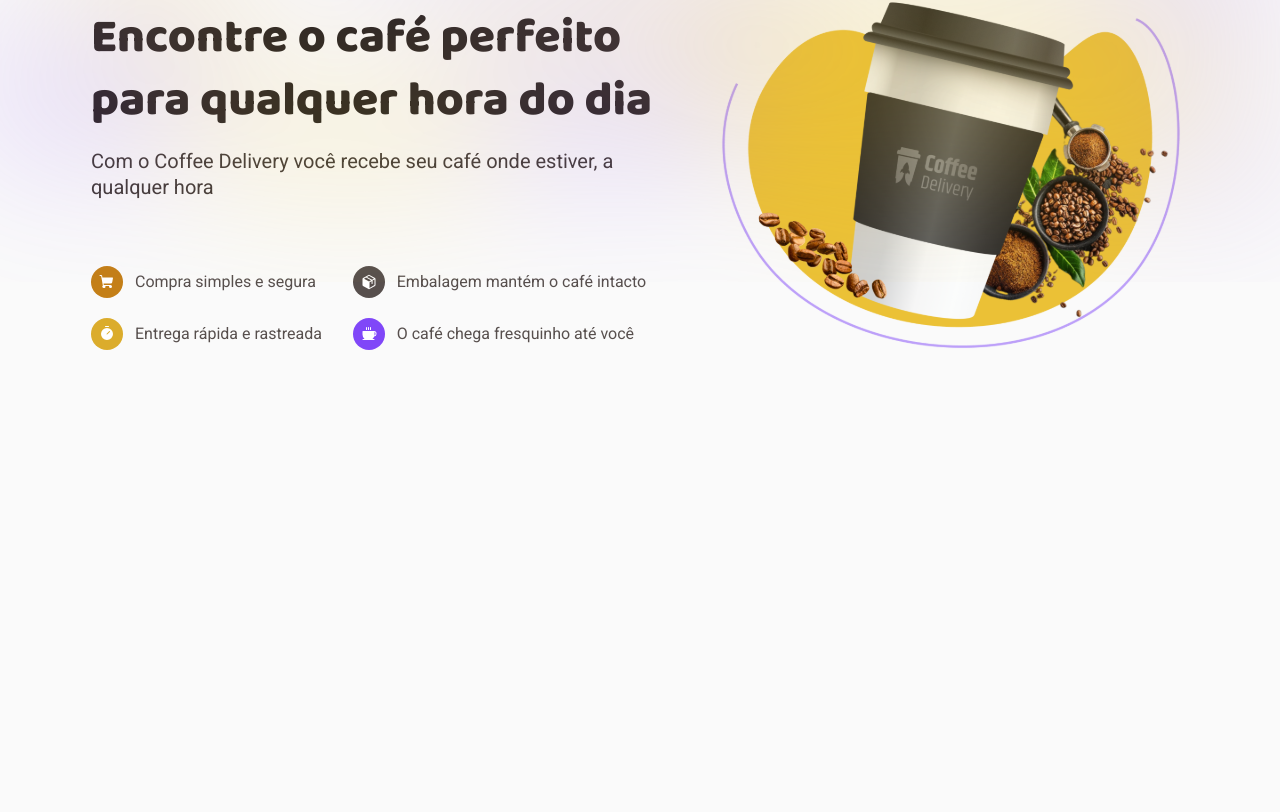
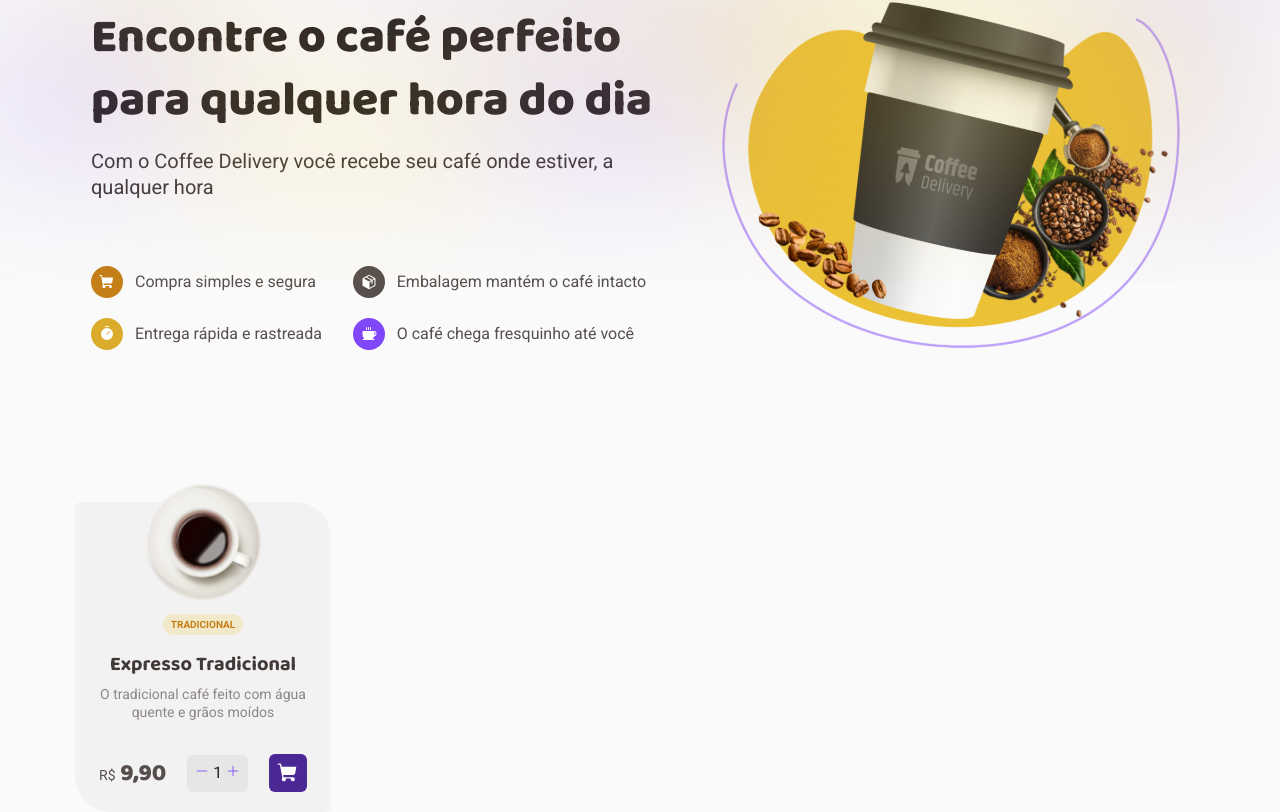
Before and after one commit to reciokaue/coffe-delivery, a React (Vite) app: page / in a window 1280 px wide. Shown: the part 202-1014 px from the top of the page. Before the commit the page ends 800 px from the top, so only its background shows below. Built offline with nearby package versions, Linux system fonts and the light colour scheme.

Commit message:
coffee card

```diff
--- /dev/null
+++ b/src/components/CoffeeCard/index.tsx
@@ -0,0 +1,31 @@
+import { Minus, Plus, ShoppingCart } from 'phosphor-react'
+import { Amount, CoffeeCardContainer, Footer, Label } from './styles'
+
+export function CoffeeCard() {
+  return (
+    <CoffeeCardContainer>
+      <img src="/images/coffees/americano.png" alt="" />
+      <Label>tradicional</Label>
+      <h1>Expresso Tradicional</h1>
+      <p>O tradicional café feito com água quente e grãos moídos</p>
+      <Footer>
+        <span>
+          R$
+          <strong> 9,90</strong>
+        </span>
+        <Amount>
+          <button>
+            <Minus size={14} />
+          </button>
+          <span>1</span>
+          <button>
+            <Plus size={14} />
+          </button>
+        </Amount>
+        <button id="shopping-button">
+          <ShoppingCart size={22} weight="fill" />
+        </button>
+      </Footer>
+    </CoffeeCardContainer>
+  )
+}
--- /dev/null
+++ b/src/components/CoffeeCard/styles.ts
@@ -0,0 +1,103 @@
+import styled from 'styled-components'
+import { fonts } from '../../styles/fonts'
+
+export const CoffeeCardContainer = styled.div`
+  display: flex;
+  align-items: center;
+  flex-direction: column;
+
+  width: 16rem;
+  height: 19.375rem;
+  flex-shrink: 0;
+  border-radius: 6px 36px;
+  padding: 1.25rem 1.5rem;
+
+  background: ${(props) => props.theme['base-card']};
+
+  img {
+    width: 120px;
+    height: 120px;
+    flex-shrink: 0;
+    margin-top: calc(-1.25rem * 2);
+  }
+
+  h1 {
+    color: ${(props) => props.theme['base-subtitle']};
+    ${fonts.titleS}
+    margin-bottom: 0.5rem;
+  }
+  p {
+    color: ${(props) => props.theme['base-label']};
+    ${fonts.textS}
+    text-align: center;
+  }
+`
+export const Label = styled.span`
+  display: flex;
+  padding: 4px 8px;
+  justify-content: center;
+  align-items: center;
+  text-transform: uppercase;
+
+  border-radius: 100px;
+  background: ${(props) => props.theme['yellow-light']};
+
+  color: ${(props) => props.theme['yellow-dark']};
+  ${fonts.tag}
+
+  margin: 0.75rem 0 1rem;
+`
+export const Footer = styled.footer`
+  display: flex;
+  width: 100%;
+  justify-content: space-between;
+  align-items: center;
+  margin-top: 2.0625rem;
+
+  span {
+    color: ${(props) => props.theme['base-text']};
+    ${fonts.textS}
+    strong {
+      ${fonts.titleM}
+    }
+  }
+  button#shopping-button {
+    display: flex;
+    padding: 0.5rem;
+    justify-content: center;
+    align-items: center;
+    gap: 0.5rem;
+
+    border-radius: 6px;
+    background: ${(props) => props.theme['purple-dark']};
+    color: ${(props) => props.theme.white};
+
+    &:hover {
+      background: ${(props) => props.theme.purple};
+    }
+  }
+`
+export const Amount = styled.div`
+  display: flex;
+  justify-content: center;
+  align-items: center;
+
+  padding: 0.5rem;
+  gap: 0.25rem;
+
+  background: ${(props) => props.theme['base-button']};
+  border-radius: 6px;
+
+  span {
+    color: ${(props) => props.theme['base-title']};
+    ${fonts.textM}
+    line-height: 0;
+  }
+  button {
+    background: transparent;
+    color: ${(props) => props.theme.purple};
+    &:hover {
+      color: ${(props) => props.theme['purple-dark']};
+    }
+  }
+`
--- a/src/pages/Home/index.tsx
+++ b/src/pages/Home/index.tsx
@@ -1,3 +1,4 @@
+import { CoffeeCard } from '../../components/CoffeeCard'
 import { Hero } from '../../components/Hero'
 import { Header } from '../../components/header'
 import { HomeContainer } from './styles'
@@ -7,6 +8,7 @@ export function Home() {
     <HomeContainer>
       <Header />
       <Hero />
+      <CoffeeCard />
     </HomeContainer>
   )
 }
```
Also changed, not shown: src/components/CoffeeShow/index.tsx (added), src/components/CoffeeShow/styles.tsx (added).
